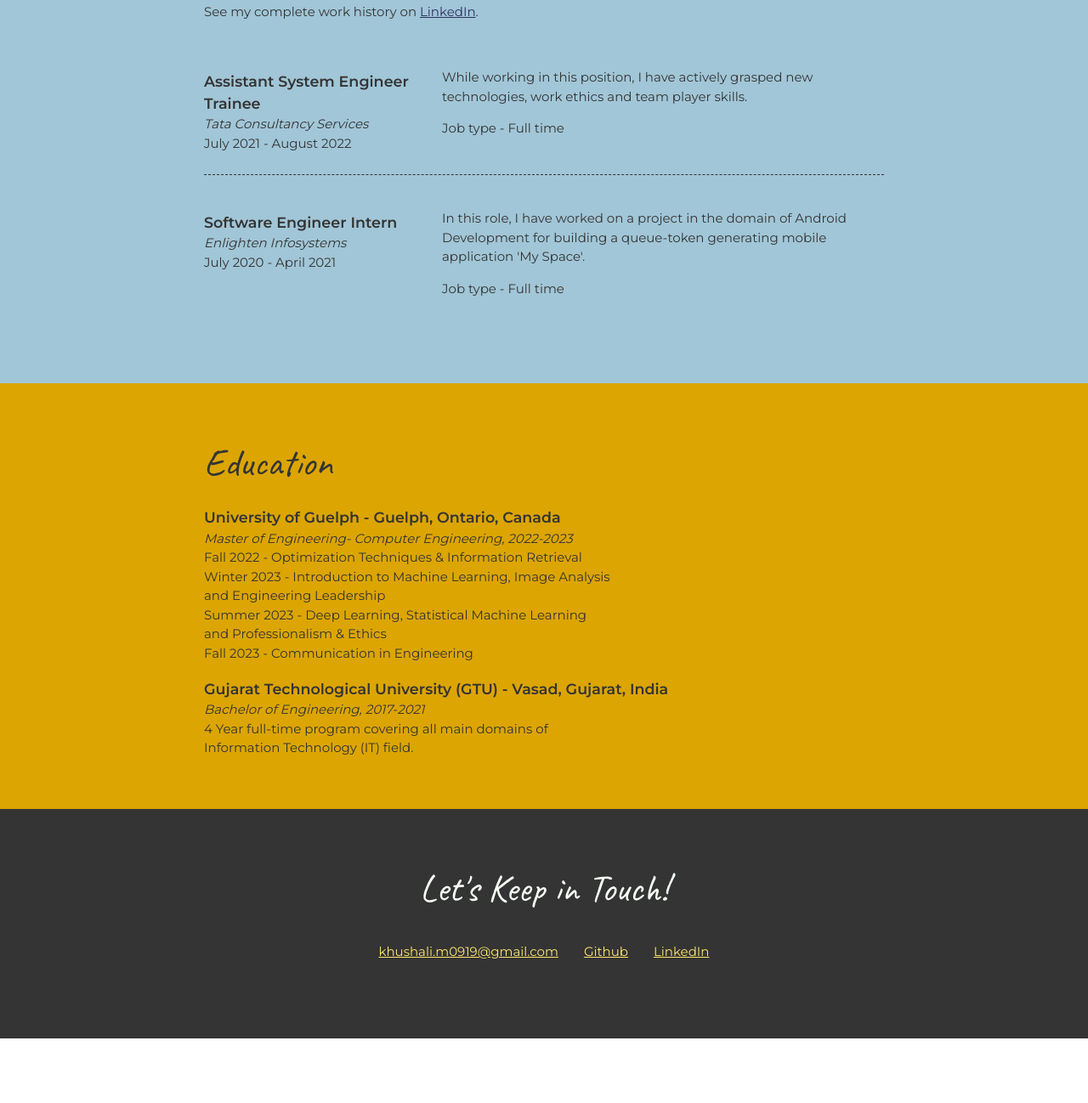
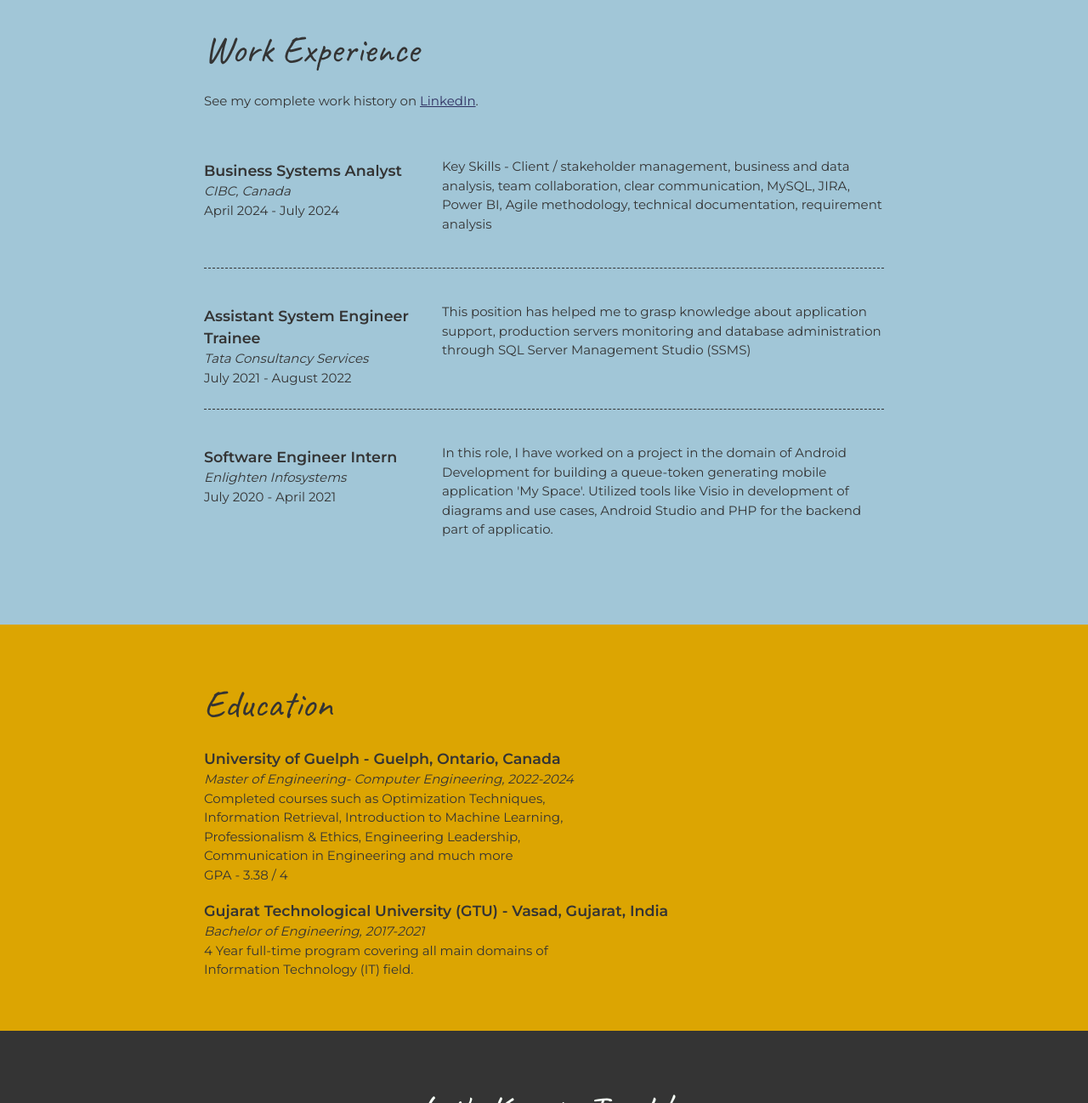
Before and after one commit to khushali19/portfolio, a plain HTML site: page index.html in a window 1280 px wide. Shown: the part 1201-2499 px from the top of the page at 85% size. Before the commit the page ends 2423 px from the top, so only its background shows below. Drawn offline with Linux system fonts and the light colour scheme.

Commit message:
Update index.html

```diff
--- a/index.html
+++ b/index.html
@@ -15,10 +15,12 @@
           <h1>Khushali Mehta</h1>
           <h2>Tech Enthusiast</h2>
 
-          <p>As a developer, I specialize in creating scalable back-end architectures and databases.
-            As a learner, I focus on exploring technologies.</p>
-<!--           <p>I’m also a self-taught photographer, capturing scenic views, nature and its magnificent beauty wherever I go in the world. Take a <a href="https://vsco.co/khushali-00/gallery" target="_blank">dive into it.</a></p>
-     -->   </div>
+          <p>As an analyst, I specialize in working with clients and customers maintaining clear communication and business work flow.
+            I possess proficiency in requirement gathering and converting them into meaningful technical terms for internal teams. Customer service and team collaboration keeps me
+            motivated to give my best everyday ! As a learner, I focus on exploring technologies.</p>
+          <p>I’m also a self-taught photographer, capturing scenic views, nature and its magnificent beauty wherever I go in the world.
+            Take a <a href="https://vsco.co/khushali-00/gallery" target="_blank">dive into it.</a></p>
+       </div>
       </header>
 
       <!-- ********************  PROJECTS / PORTFOLIO  ********************* -->
@@ -85,19 +87,18 @@
           <h2>Work Experience</h2>
           <p>See my complete work history on <a style="color:#2F3061;" href="https://www.linkedin.com/in/khushali-mehta-1019/">LinkedIn</a>.</p>
 
-<!--
           <section class="job-item">
             <div class="job-details">
-              <h3>Fashion Associate</h3>
-              <p>Walmart, Canada</p>
-              <p>December 2022 - Present</p>
+              <h3>Business Systems Analyst</h3>
+              <p>CIBC, Canada</p>
+              <p>April 2024 - July 2024</p>
             </div>
             <div class="job-summary">
-              <p> Skills - Customer Service, Cross-cultural communication, Fashion Styling, Fashion Retail </p>
-              <p> Job type - Part time </p>
+              <p> Key Skills - Client / stakeholder management, business and data analysis, team collaboration, clear communication, MySQL, JIRA, Power BI, Agile methodology, technical documentation, requirement analysis </p>
+           <!--   <p> Job type - Part time </p> -->
             </div>
           </section>
-             -->
+
 
           <!-- Job 1 -->
           <section class="job-item">
@@ -107,8 +108,9 @@
               <p>July 2021 - August 2022</p>
             </div>
             <div class="job-summary">
-              <p> While working in this position, I have actively grasped new technologies, work ethics and team player skills. </p>
-              <p> Job type - Full time </p>
+              <p> This position has helped me to grasp knowledge about application support, production servers monitoring and database administration through SQL Server Management Studio (SSMS)
+                </p>
+        <!--      <p> Job type - Full time </p> -->
             </div>
           </section>
 
@@ -121,8 +123,8 @@
             </div>
             <div class="job-summary">
               <p>In this role, I have worked on a project in the domain of
-                Android Development for building a queue-token generating mobile application 'My Space'. </p>
-              <p> Job type - Full time </p>
+                Android Development for building a queue-token generating mobile application 'My Space'. Utilized tools like Visio in development of diagrams and use cases, Android Studio and PHP for the backend part of applicatio. </p>
+         <!--     <p> Job type - Full time </p> -->
             </div>
           </section>
 
@@ -180,12 +182,11 @@
 
           <section>
             <h3>University of Guelph - Guelph, Ontario, Canada</h3>
-            <p>Master of Engineering- Computer Engineering, 2022-2023</p>
+            <p>Master of Engineering- Computer Engineering, 2022-2024</p>
+            <p> Completed courses such as Optimization Techniques, Information Retrieval, Introduction to Machine Learning,
+              Professionalism & Ethics, Engineering Leadership, Communication in Engineering and much more </p>
+            <p> GPA - 3.38 / 4 </p>
 
-            <p>Fall 2022 - Optimization Techniques & Information Retrieval</p>
-            <p> Winter 2023 - Introduction to Machine Learning, Image Analysis and Engineering Leadership </p>
-            <P>Summer 2023 - Deep Learning, Statistical Machine Learning and Professionalism & Ethics </P>
-            <p>Fall 2023 - Communication in Engineering </p>
           </section>
 
           <section>
```
